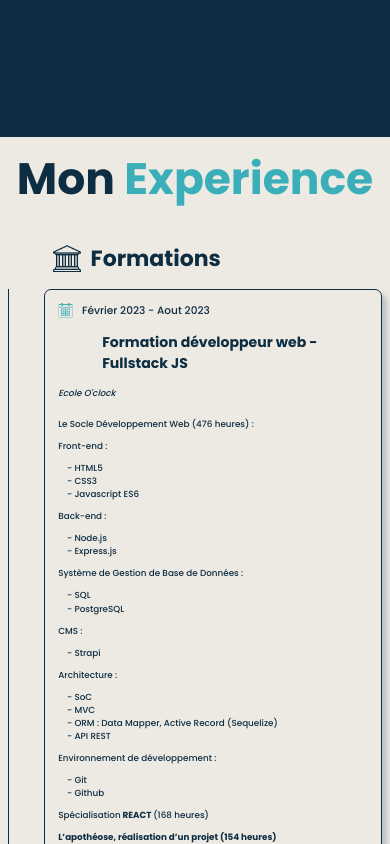
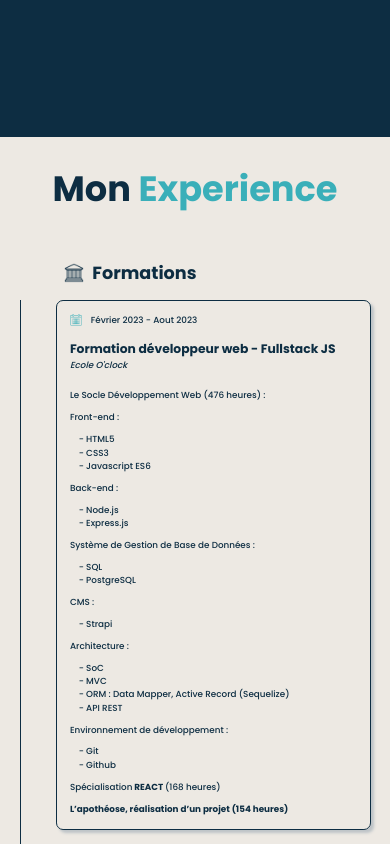
Before and after one commit to RomainVicidomini/Portfolio-VicidominiRomain, a React (Vite) app: page / in a window 390 px wide. Shown: the part 1720-2564 px from the top of the page. Built offline with nearby package versions, Linux system fonts and the light colour scheme.

Commit message:
ajout responsive section experience

```diff
--- a/src/components/Experience/Experience.tsx
+++ b/src/components/Experience/Experience.tsx
@@ -11,7 +11,7 @@ function Experience() {
       </h2>
       <div className="experience__row">
         <div className="experience__column">
-          <div className="experience__content-title">
+          <div className="experience__column-div-title">
             <img
               className="experience__logo-title"
               src={university}
@@ -113,7 +113,7 @@ function Experience() {
           </div>
         </div>
         <div className="experience__column">
-          <div className="experience__content-title">
+          <div className="experience__column-div-title">
             <img
               className="experience__logo-title"
               src={affaire}
--- a/src/components/Experience/experience.scss
+++ b/src/components/Experience/experience.scss
@@ -64,6 +64,7 @@
     border-radius: 0.8rem;
     margin-bottom: 2rem;
     width: 100%;
+    font-size: 1.2rem;
     background-color: transparent;
     transition: all 0.5s;
     &:hover{
@@ -82,17 +83,17 @@
     height: 15px;
   }
   &__content-title{
-      font-size: 1.6rem;
-      font-weight: 600;
+  font-size: 1.8rem;
+  font-weight: 600;
 
   }
   &__content-subtitle{
-    font-size: 1rem;
+    font-size: 1.2rem;
     font-style: italic;
     font-weight: 400;
     margin-bottom: 2rem;
 }
-&__content-title{
+&__column-div-title{
   display: flex;
   flex-direction: row;
   margin:0 0 1.5rem 5rem;
@@ -107,16 +108,53 @@ height: 30px;
 
 @media (max-width:1200px){
   .experience {
-    padding: 1rem 3% 0 3%;
+    padding: 3rem 5% 3rem 5%;
+    &__colum-title{
+      font-size: 2.2rem;
+    }
+    &__logo-title{
+      width: 25px;
+      height: 25px;
+      }
+    &__content-title{
+      font-size: 1.4rem;
+    }
   }
+
 }
 
 @media (max-width:768px){
 
   .experience {
-    padding: 1rem 2% 1rem 2%;
+    &__colum-title{
+      font-size: 2rem;
+    }
+    &__logo-title{
+      width: 20px;
+      height: 20px;
+      }
     &__column{
       width: 100%;
     }
+    &__titre{
+      font-size: 4rem;
+    }
+    &__content{
+      box-shadow: #BDC3C7 3px 3px 3px;
+      font-size: 1rem;
+    }
+    &__content-date{
+      font-size: 1rem;
+    }
+    &__content-title{
+    font-size: 1.4rem;
+    }
+    &__content-subtitle{
+      font-size: 1rem;
+  }
+  &__content-icone{
+    width: 12px;
+    height: 12px;
+  }
   }
 }
```
